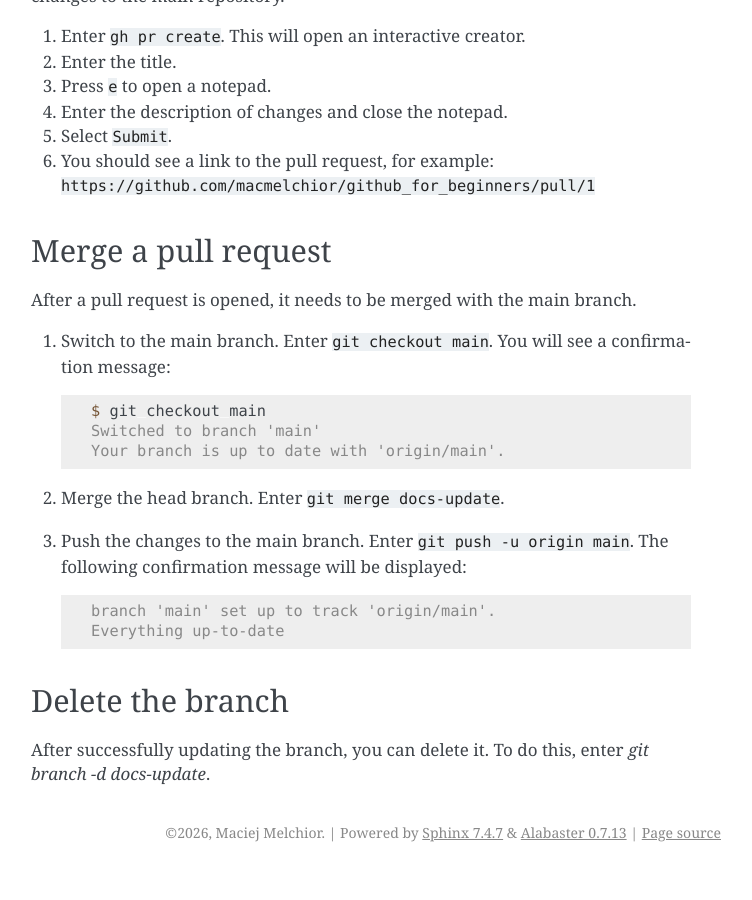
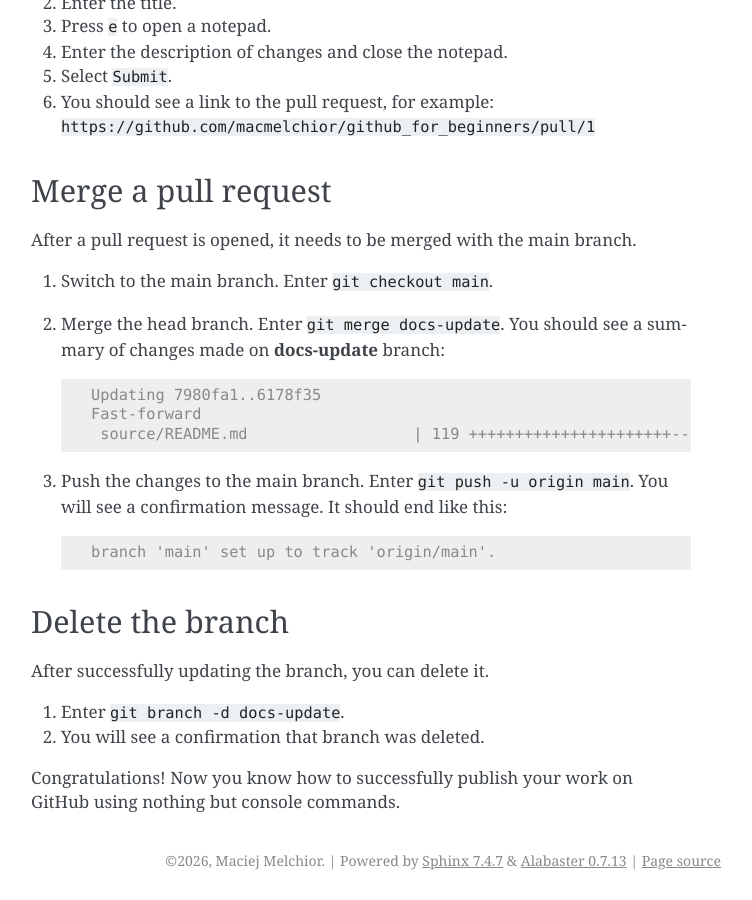
Before and after one commit to macmelchior/github_for_beginners, a Sphinx documentation site: the page built from source/getting_started.rst, in a window 1280 px wide and 900 px high, scrolled down 2387 px. Shown: the whole window, without its empty margins (389-1141 px from the left). Built offline with Sphinx 7.4.7, drawn with Linux system fonts in a browser that asks for light colours; before the commit the page ends 3259 px from its top, so only the background shows below that; some of the changed text lies outside the part shown.

Commit message:
Final edits

```diff
--- a/source/getting_started.rst
+++ b/source/getting_started.rst
@@ -76,9 +76,6 @@ Next, you will publish the edited version in your GitHub repository.
 
    .. code-block:: console
 
-      On branch docs-update
-      Your branch is up to date with 'origin/docs-update'.
-
       Changes to be committed:
          (use "git restore --staged <file>..." to unstage)
             new file: README.md
@@ -107,22 +104,26 @@ Merge a pull request
 =============================
 After a pull request is opened, it needs to be merged with the main branch.
 
-1. Switch to the main branch. Enter ``git checkout main``. You will see a confirmation message:
+1. Switch to the main branch. Enter ``git checkout main``.
+2. Merge the head branch. Enter ``git merge docs-update``. You should see a summary of changes made on **docs-update** branch:
 
    .. code-block:: console
 
-      $ git checkout main
-      Switched to branch 'main'
-      Your branch is up to date with 'origin/main'.
-2. Merge the head branch. Enter ``git merge docs-update``.
-3. Push the changes to the main branch. Enter ``git push -u origin main``. The following confirmation message will be displayed:
+      Updating 7980fa1..6178f35
+      Fast-forward
+       source/README.md                  | 119 ++++++++++++++++++++++------
+3. Push the changes to the main branch. Enter ``git push -u origin main``. You will see a confirmation message. It should end like this:
 
    .. code-block:: console
 
       branch 'main' set up to track 'origin/main'.
-      Everything up-to-date
 
 Delete the branch
 =============================
+
 After successfully updating the branch, you can delete it.
-To do this, enter `git branch -d docs-update`.
+
+1. Enter ``git branch -d docs-update``.
+2. You will see a confirmation that branch was deleted.
+
+Congratulations! Now you know how to successfully publish your work on GitHub using nothing but console commands.
```
